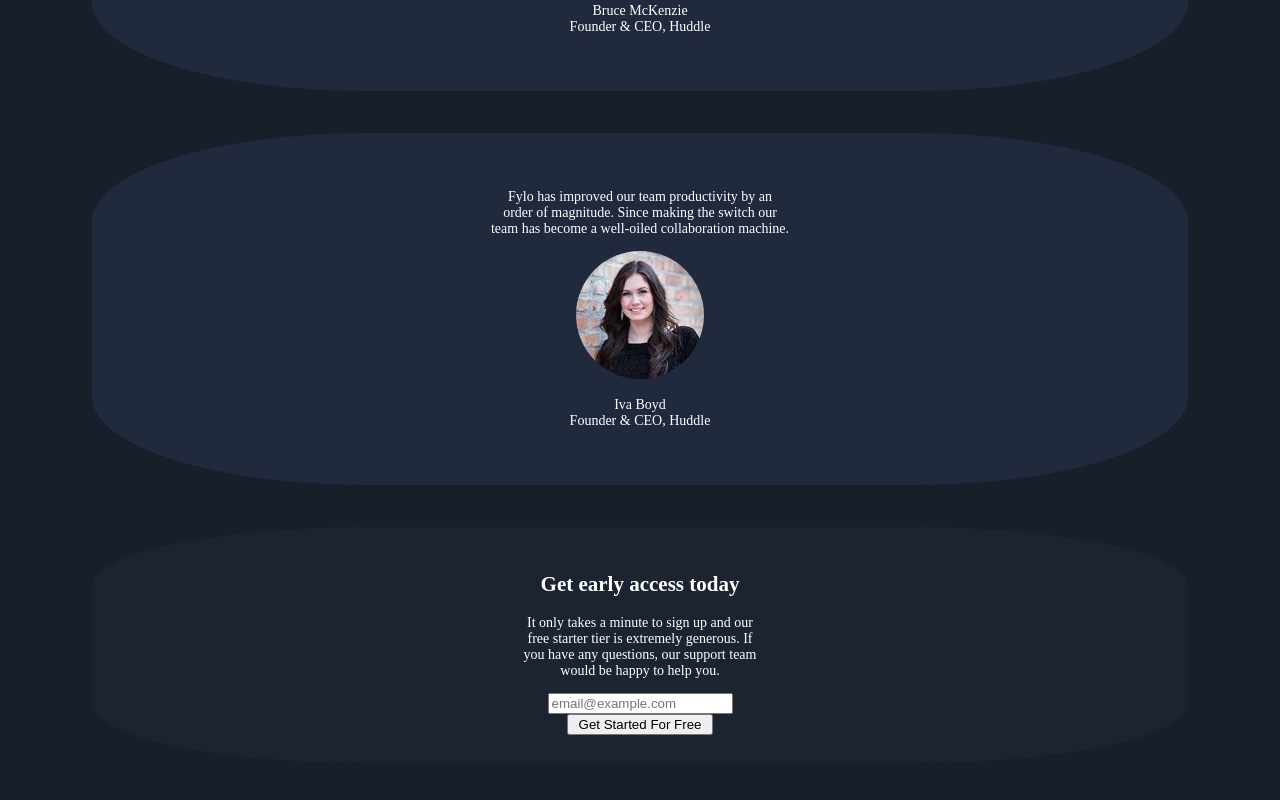
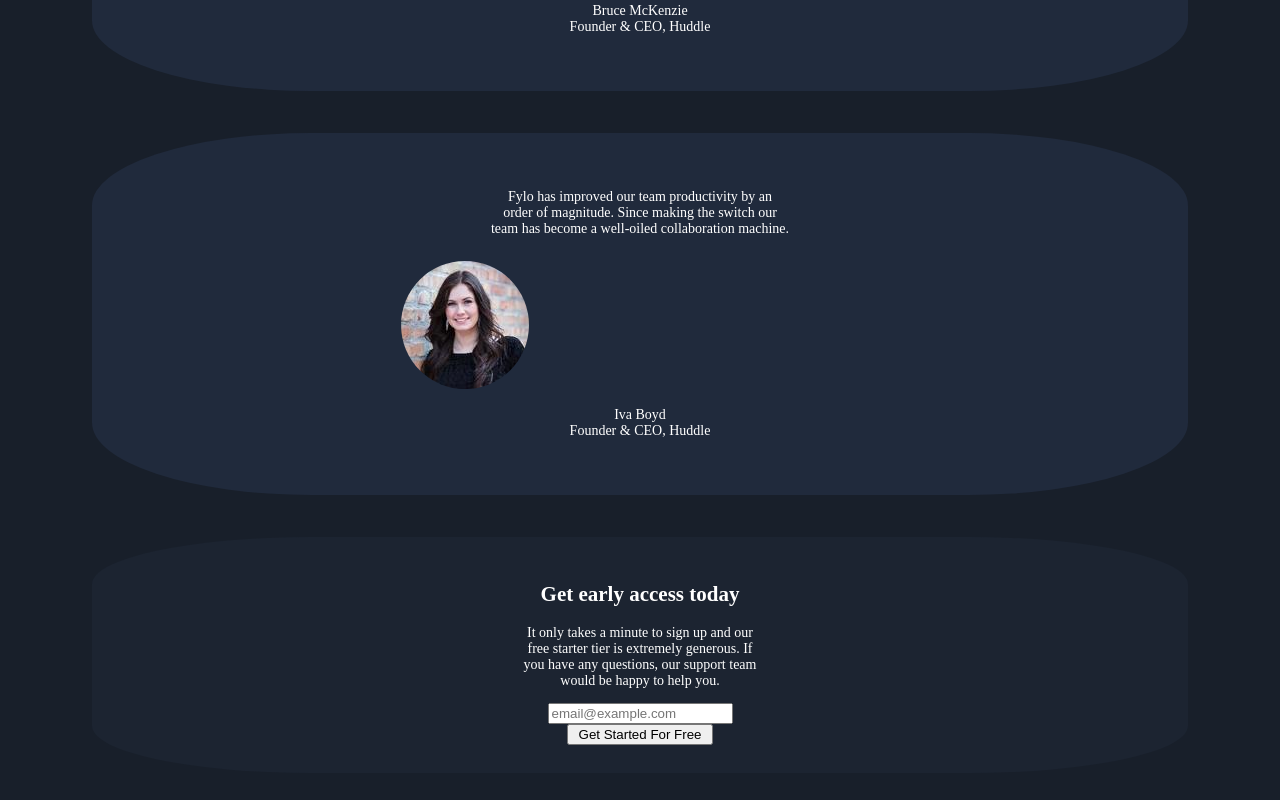
Before and after one commit to Udeozor-Ijay/CapstoneProjecthtml, a plain HTML site: page index.html in a window 1280 px wide. Shown: the part 2860-3660 px from the top of the page. Drawn offline with Linux system fonts and the light colour scheme.

Commit message:
new changes

```diff
--- a/index.html
+++ b/index.html
@@ -134,7 +134,7 @@
 
 
       </p>
-      <img src="images/profile-3.jpg" style="border-radius: 80%;">
+      <img src="images/profile-3.jpg" style="border-radius: 80%; margin-right: 25em; margin-top: 10px;">
       <p>
         Iva Boyd<br>
         Founder & CEO, Huddle
--- a/style.css
+++ b/style.css
@@ -86,7 +86,7 @@ h2, header, #form {
     text-align: center;
     padding: 2em;
     height: fit-content;
-    border-radius: 25%;
+    border-radius: 20%;
 }
 
 #list1{
@@ -111,7 +111,7 @@ h2, header, #form {
 }
 
 .testimonial{
-    border-radius: 25%;
+    border-radius: 20%;
     padding: 3em;
     margin-bottom: 3em;
     height: fit-content;
```
